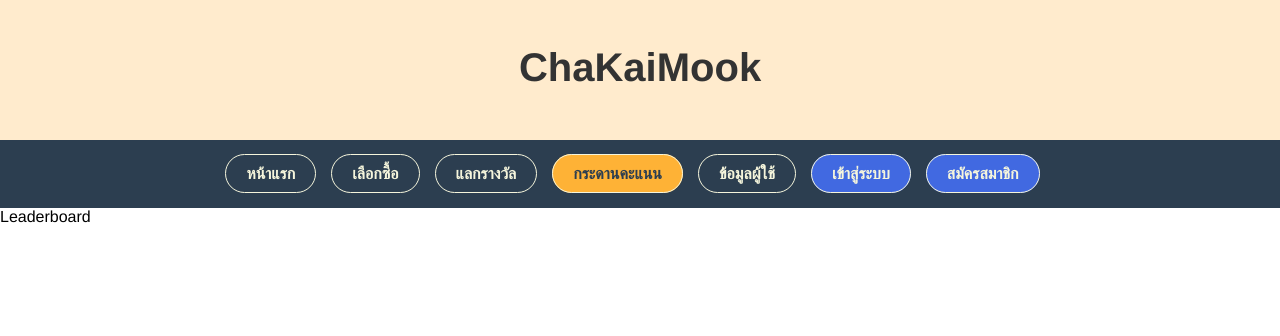
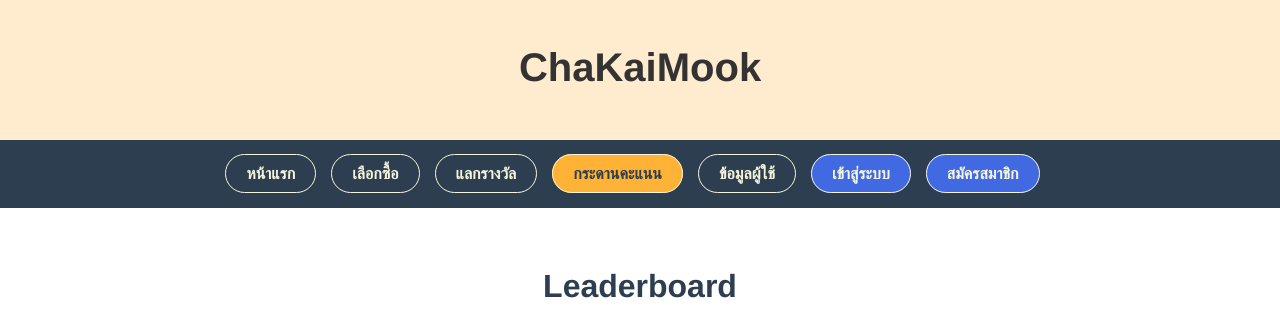
Before and after one commit to suppachaidol/WebTech-Midterm-Project-Back-end, a Vue app: page /leaderboard in a window 1280 px wide. Shown: the top 336 px of the page. Built offline with nearby package versions, Linux system fonts and the light colour scheme; what vue-swal would draw is missing.

Commit message:
test commit in first branch

```diff
--- a/src/views/LeaderboardPage.vue
+++ b/src/views/LeaderboardPage.vue
@@ -1,5 +1,9 @@
 <template>
-  <div>Leaderboard</div>
+  <div>
+    <div class="top">
+      <h1>Leaderboard</h1>
+    </div>
+  </div>
 </template>
 
 <script>
@@ -8,6 +12,18 @@ export default {
 }
 </script>
 
-<style>
-
+<style lang="scss" scoped>
+  .top {
+    color: #2c3e50;
+    font-weight: bold;
+    left: 50%;
+    width: 50%;
+    height: 10%;
+    padding: 10px;
+    margin: 50px;
+    display: block;
+    margin-left: auto;
+    margin-right: auto;
+    text-align: center;
+  }
 </style>
```
